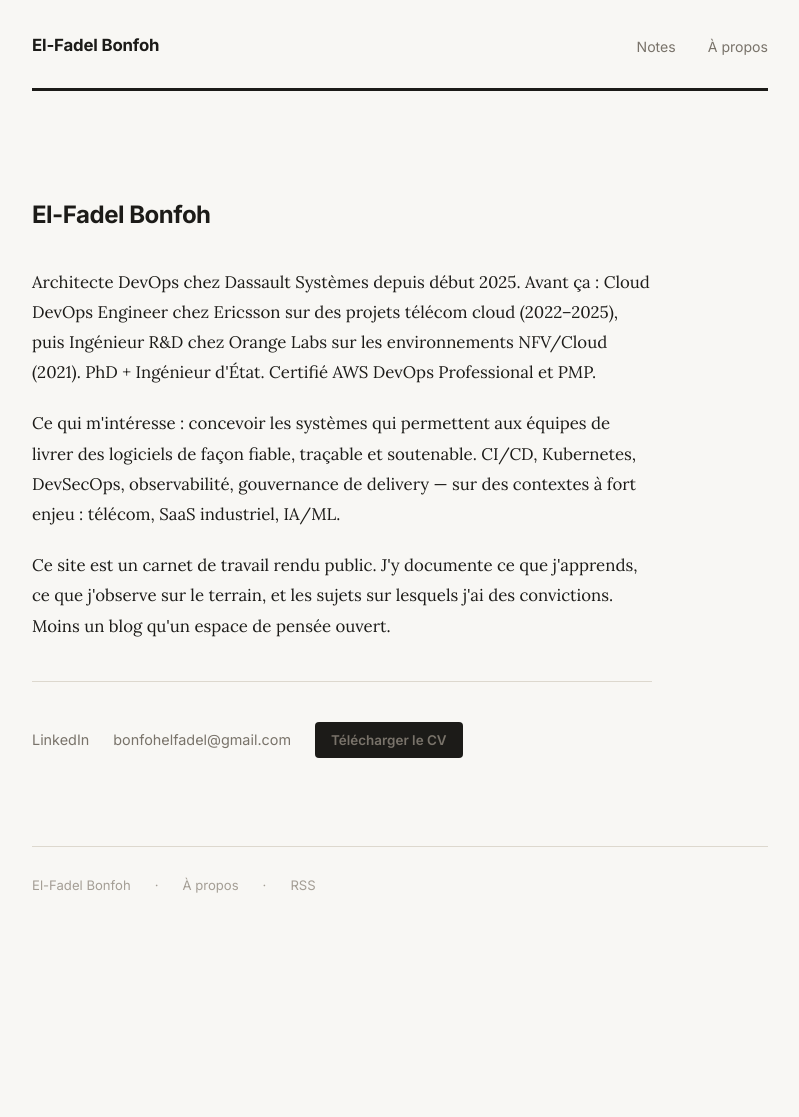
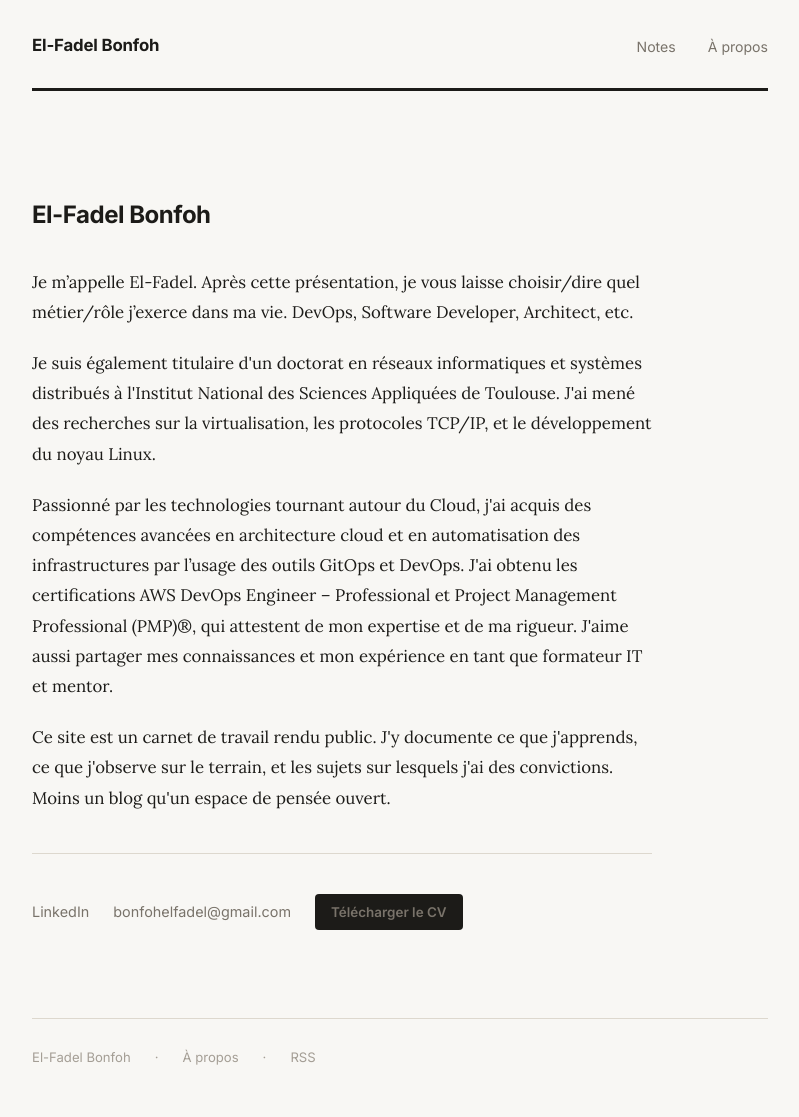
Before and after one commit to elfadel/elfadel.github.io, a Jekyll site: the page built from _pages/about.md, in a window 1280 px wide. Shown: the whole page, without its empty margins (240-1039 px from the left). Built offline with Jekyll 4.4.1, drawn with Linux system fonts in a browser that asks for light colours; before the commit the page ends 945 px from its top, so only the background shows below that.

Commit message:
Update about message

```diff
--- a/_pages/about.md
+++ b/_pages/about.md
@@ -8,16 +8,15 @@ permalink: /about/
   <h1>El-Fadel Bonfoh</h1>
 
   <p>
-    Architecte DevOps chez Dassault Systèmes depuis début 2025.
-    Avant ça : Cloud DevOps Engineer chez Ericsson sur des projets télécom cloud (2022–2025),
-    puis Ingénieur R&D chez Orange Labs sur les environnements NFV/Cloud (2021).
-    PhD + Ingénieur d'État. Certifié AWS DevOps Professional et PMP.
+    Je m’appelle El-Fadel. Après cette présentation, je vous laisse choisir/dire quel métier/rôle j’exerce dans ma vie. DevOps, Software Developer, Architect, etc.
   </p>
 
   <p>
-    Ce qui m'intéresse : concevoir les systèmes qui permettent aux équipes de livrer des logiciels
-    de façon fiable, traçable et soutenable. CI/CD, Kubernetes, DevSecOps, observabilité,
-    gouvernance de delivery — sur des contextes à fort enjeu : télécom, SaaS industriel, IA/ML.
+    Je suis également titulaire d'un doctorat en réseaux informatiques et systèmes distribués à l'Institut National des Sciences Appliquées de Toulouse. J'ai mené des recherches sur la virtualisation, les protocoles TCP/IP, et le développement du noyau Linux.
+  </p>
+
+  <p>
+    Passionné par les technologies tournant autour du Cloud, j'ai acquis des compétences avancées en architecture cloud et en automatisation des infrastructures par l’usage des outils GitOps et DevOps. J'ai obtenu les certifications AWS DevOps Engineer – Professional et Project Management Professional (PMP)®, qui attestent de mon expertise et de ma rigueur. J'aime aussi partager mes connaissances et mon expérience en tant que formateur IT et mentor.
   </p>
 
   <p>
```
